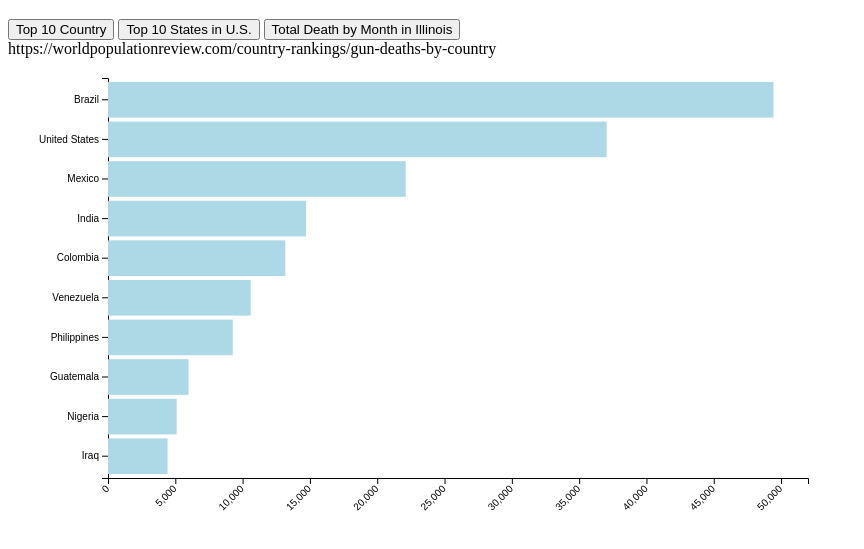
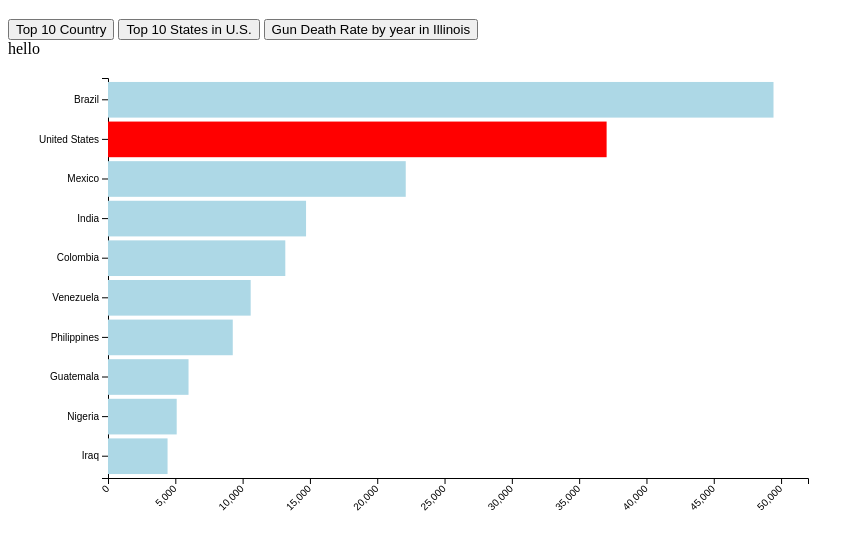
Before and after one commit to dahyunl2/CS416_Narrative_Visualization, a plain HTML site: page index.html in a window 1280 px wide. Shown: the part 61-610 px from the top of the page, without its empty margins (0-864 px from the left). Drawn offline with nearby package versions, Linux system fonts and the light colour scheme.

Commit message:
update index.html

```diff
--- a/index.html
+++ b/index.html
@@ -1,4 +1,5 @@
 <!DOCTYPE html>
+<!-- tooltip, rect하나만 색바꾸거나  -->
 <meta charset="utf-8">
 <html>
 <!-- Load d3.js -->
@@ -6,12 +7,12 @@
 <script src="https://d3js.org/d3-scale-chromatic.v1.min.js"></script>
 <h1>Total Gun Deaths by Country 2023</h1>
 <div id="button">
-  <button onclick="window.location.href='https://dahyunl2.github.io/CS416_Narrative_Visualization/';">Top 10 Country</button>
-  <button onclick="window.location.href='https://dahyunl2.github.io/CS416_Narrative_Visualization/piechart3.html';">Top 10 States in U.S.</button>
-  <button onclick="window.location.href='https://dahyunl2.github.io/CS416_Narrative_Visualization/linechart.html';">Total Death by Month in Illinois</button>
+    <button onclick="window.location.href='https://dahyunl2.github.io/CS416_Narrative_Visualization/';">Top 10 Country</button>
+    <button onclick="window.location.href='https://dahyunl2.github.io/CS416_Narrative_Visualization/piechart3.html';">Top 10 States in U.S.</button>
+    <button onclick="window.location.href='https://dahyunl2.github.io/CS416_Narrative_Visualization/linechart.html';">Gun Death Rate by year in Illinois</button>
 </div>
 <div id="text">
-    <p1>https://worldpopulationreview.com/country-rankings/gun-deaths-by-country</p1>
+    <p1>hello</p1>
 </div>
 
 
@@ -81,7 +82,14 @@
         .attr("y", d => y(d.Country))
         .attr("width", d => x(d.Value))
         .attr("height", y.bandwidth())
-        .attr("fill", "lightblue")
+        .attr("fill",function (d) {
+            if (d.Country == 'United States') {
+                return "red"
+            }
+            else {
+                return 'lightblue'
+            }
+          })
         .on('mouseover', function(d){
             tooltip.style('opacity',1)
             .style('left',(d.pageX)+'px')
@@ -90,7 +98,8 @@
         })
         .on('mouseout',function(){tooltip.style('opacity',0)})
 
-        svg.selectAll('rect:nth-child(2)').attr('fill','red');
+        //svg.select('rect').filter().attr('fill','red');
+        // svg.selectAll('rect:nth-child(2)').attr('fill','red');
     })
 
 </script>
```
Also changed, not shown: barchart2.html (+1 -1 lines).
